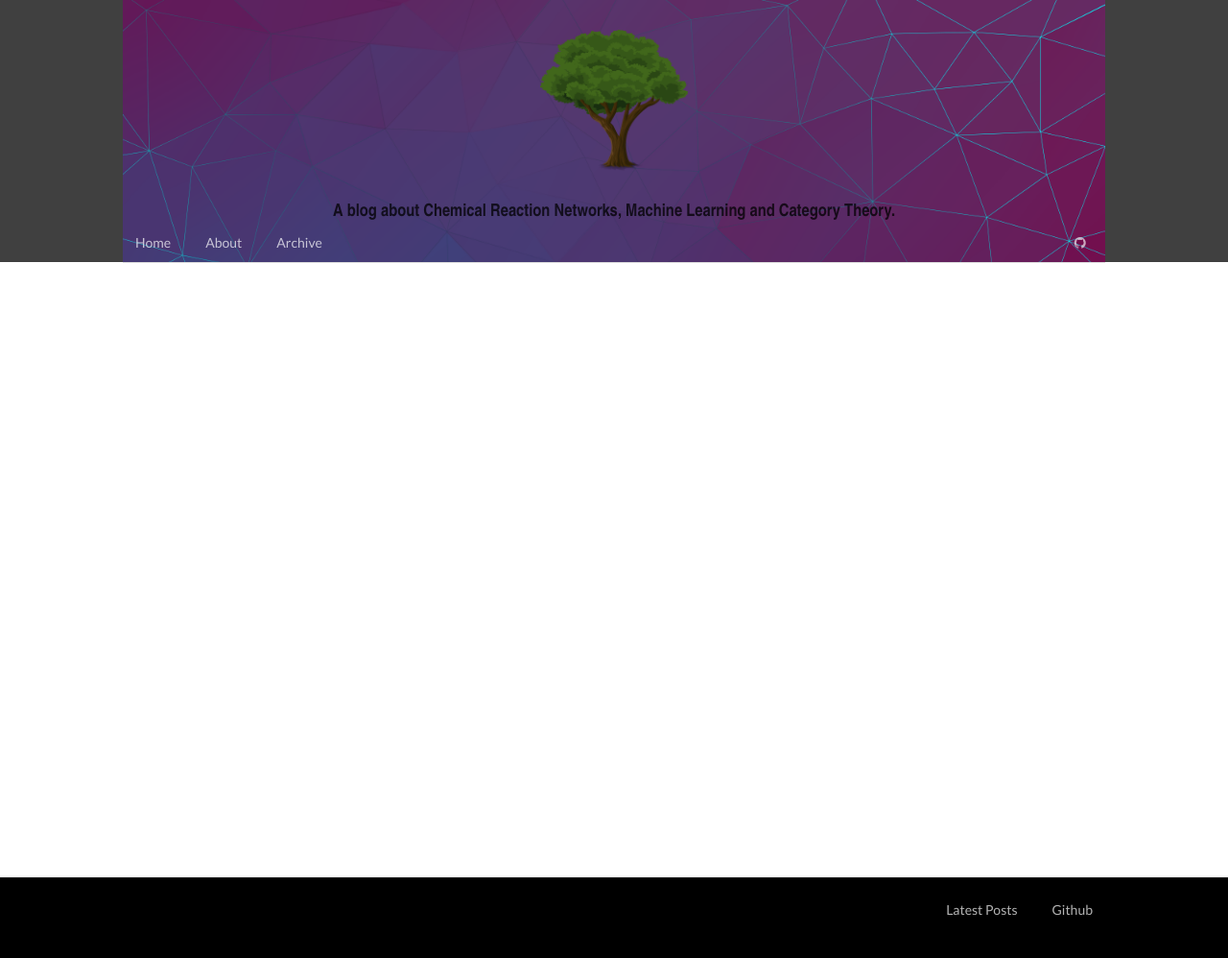
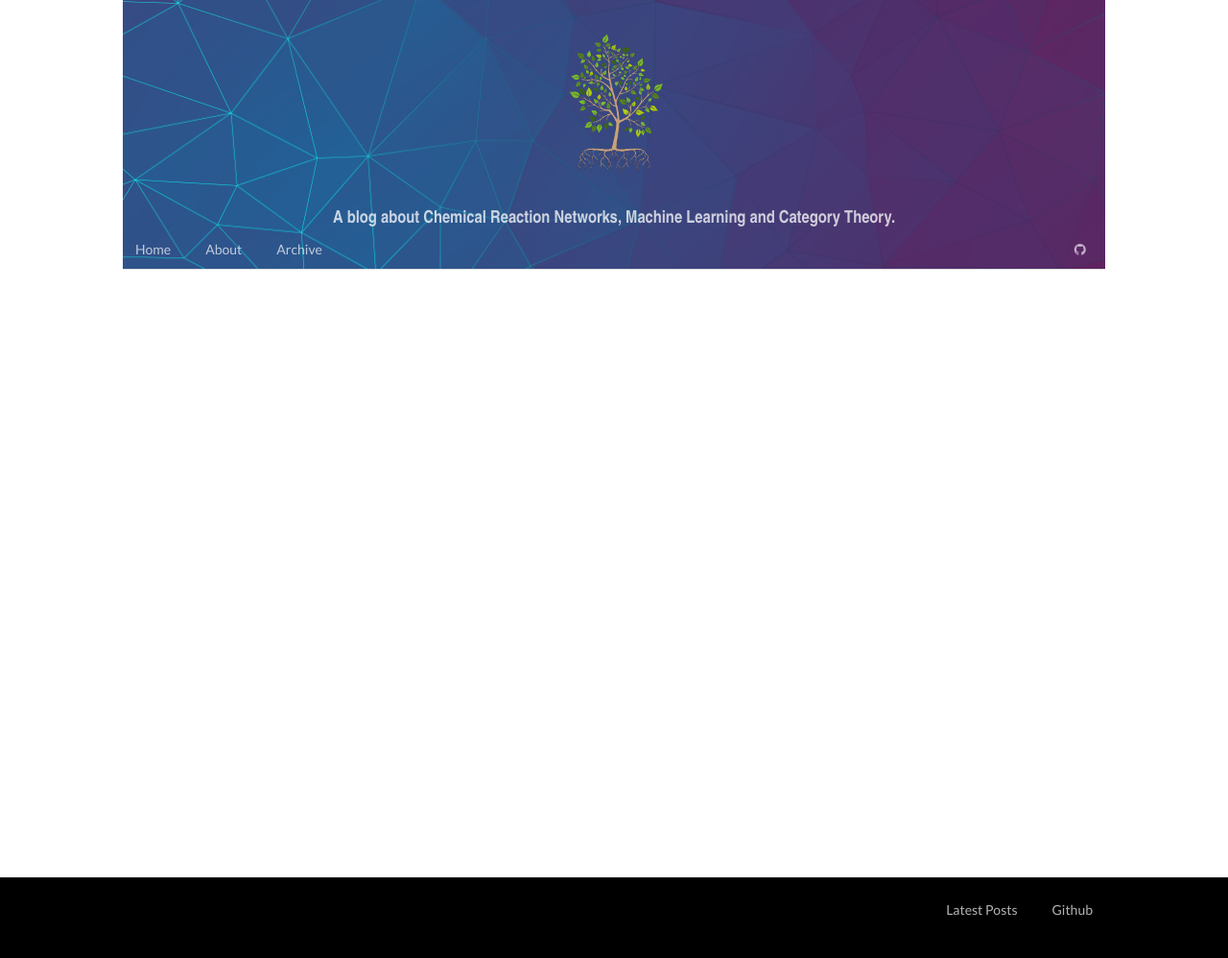
Before and after one commit to GeekyPeas/geekypeas.github.io, a Jekyll site: the page built from index.html, in a window 1280 px wide. Shown: the whole page at 96% size. Built offline with Jekyll 4.4.1, drawn with Linux system fonts in a browser that asks for light colours; comment, search, counter and statistics services are not loaded.

Commit message:
changed logo

```diff
--- a/assets/css/main.css
+++ b/assets/css/main.css
@@ -24,7 +24,7 @@ img, video, iframe {
 
 .header-wrapper {
     max-height: 100%;
-    background-color: rgba(0, 0, 0, .75);/* black; */
+    background-color: rgba(255, 255, 255, .75);/* black; */
 }
 
 header {
@@ -32,7 +32,7 @@ header {
     margin: 0 auto;
     background-image: url(/assets/img/lub.png);
     background-size: cover;
-    color: rgba(0, 0, 0, .75);
+    color: rgba(255, 255, 255, .75);
 }
 
 .site-logo {
```
Also changed, not shown: assets/img/bg.jpg (deleted), assets/img/logo.png, assets/img/lub.png.
